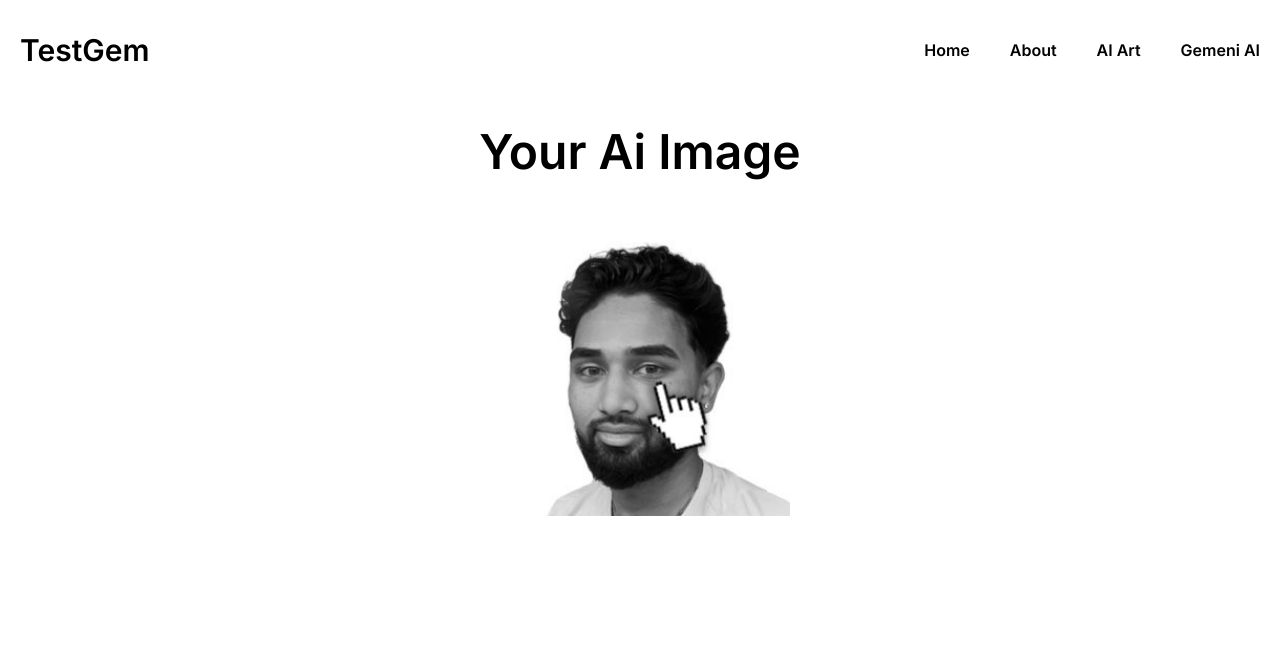
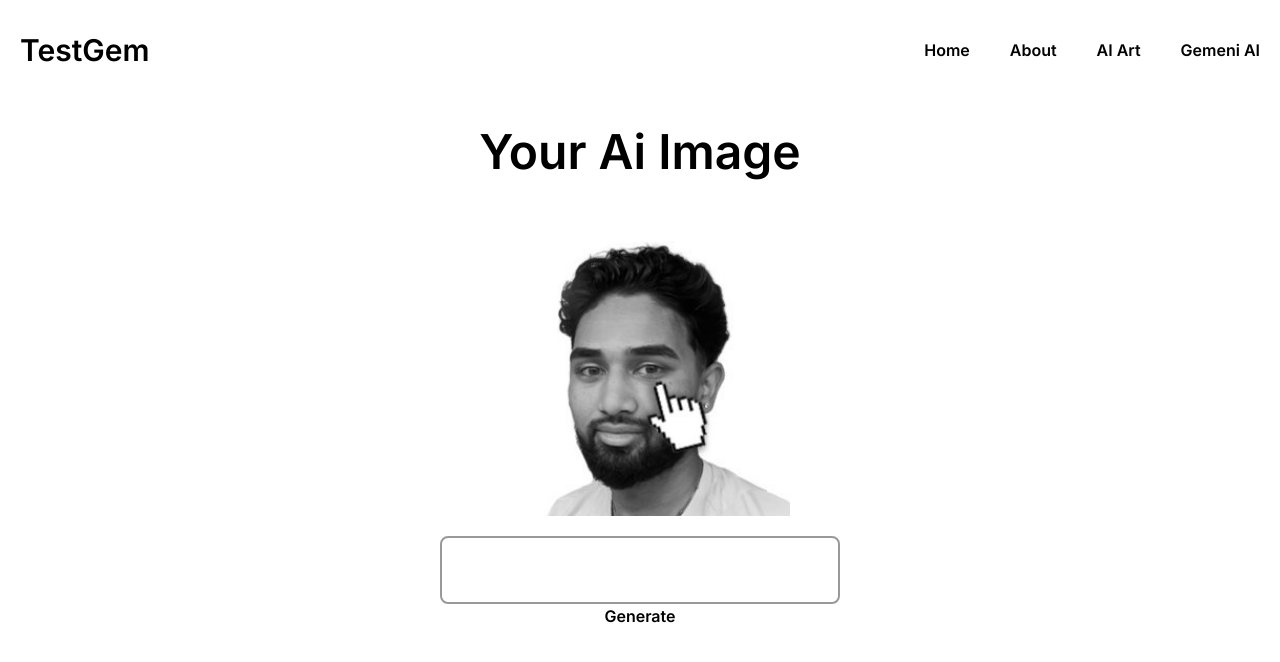
Before and after one commit to VelpCode/velpAi, a React (Create React App) app in the folder gemini-ai-app/: page / in a window 1280 px wide. Shown: the top 662 px of the page. Built offline with nearby package versions, Linux system fonts and the light colour scheme.

Commit message:
Retrograde

```diff
--- a/gemini-ai-app/src/components/ImageGenerator.jsx
+++ b/gemini-ai-app/src/components/ImageGenerator.jsx
@@ -1,5 +1,6 @@
 import React from 'react'
 import Velp from '../images/velp.jpg'
+import "./styles.css";
 
 
 const ImageGenerator = () => {
@@ -7,8 +8,9 @@ const ImageGenerator = () => {
     <div className = "ai-image-gen flex flex-col justify-center items-center mt-10">
 
         <div className="header text-5xl mb-10 ">Your Ai Image</div>
-        <img className = "inage h-[300px] w-[300px]" src = {Velp} />
-        <input type="text" className="searchname h-[20px] w-[50px]" />
+        <img className = "inage h-[300px] w-[300px] mb-5" src = {Velp} />
+        <input type="text" className="searchname h-[20px] w-[400px] p-8 rounded-lg" />
+        <button className='generate-button'>Generate</button>
     </div>
   )
 }
--- /dev/null
+++ b/gemini-ai-app/src/components/styles.css
@@ -0,0 +1,7 @@
+
+
+
+
+.searchname {
+    border: 2px solid #999999;
+}
```
